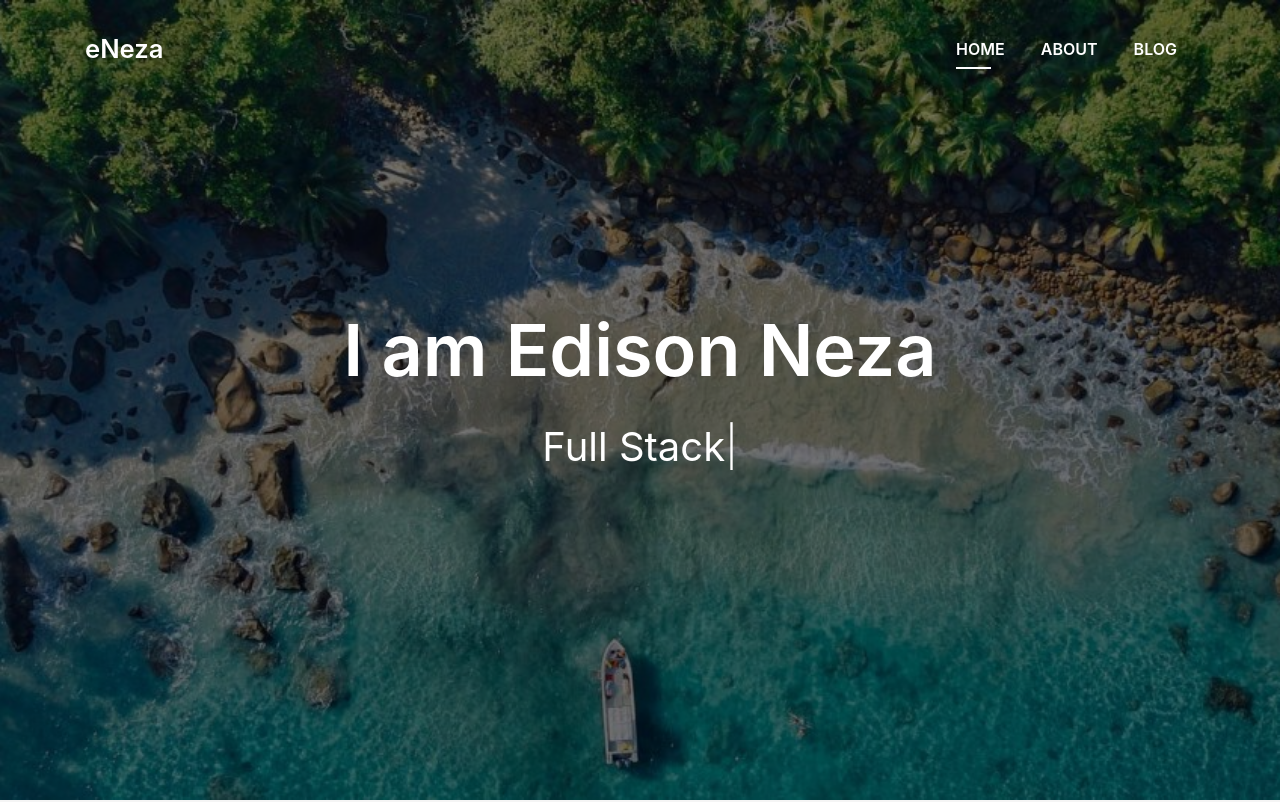
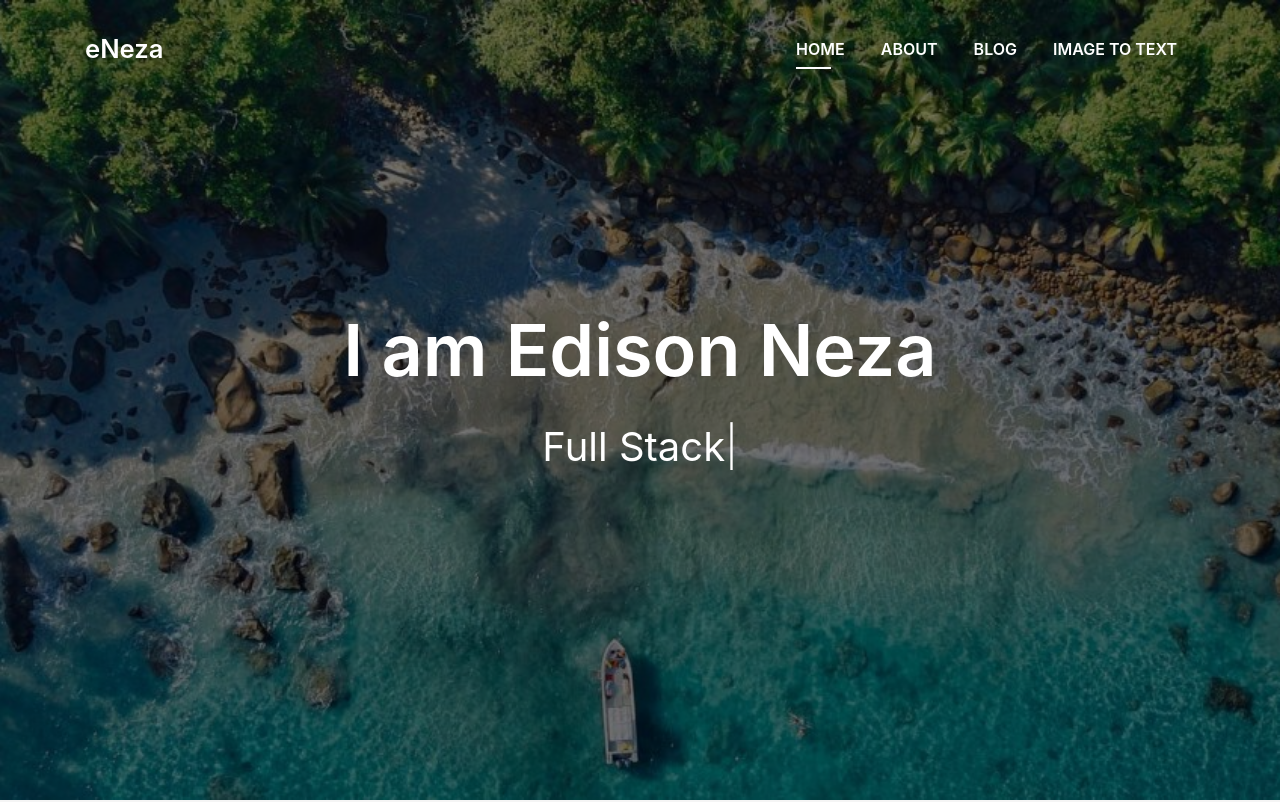
Before and after one commit to edisonneza/edisonneza.github.io, a plain HTML site: page index.html in a window 1280 px wide. Shown: the top 802 px of the page. Drawn offline with Linux system fonts and the light colour scheme; files whose address does not match are found by name.

Commit message:
Update index.html

```diff
--- a/index.html
+++ b/index.html
@@ -54,6 +54,9 @@
                     </li>
                     <li class="nav-item">
                         <a class="nav-link js-scroll" href="blog">Blog</a>
+                    </li>
+                    <li class="nav-item">
+                        <a class="nav-link js-scroll" href="image-to-text">Image to Text</a>
                     </li>
                 </ul>
             </div>
```
